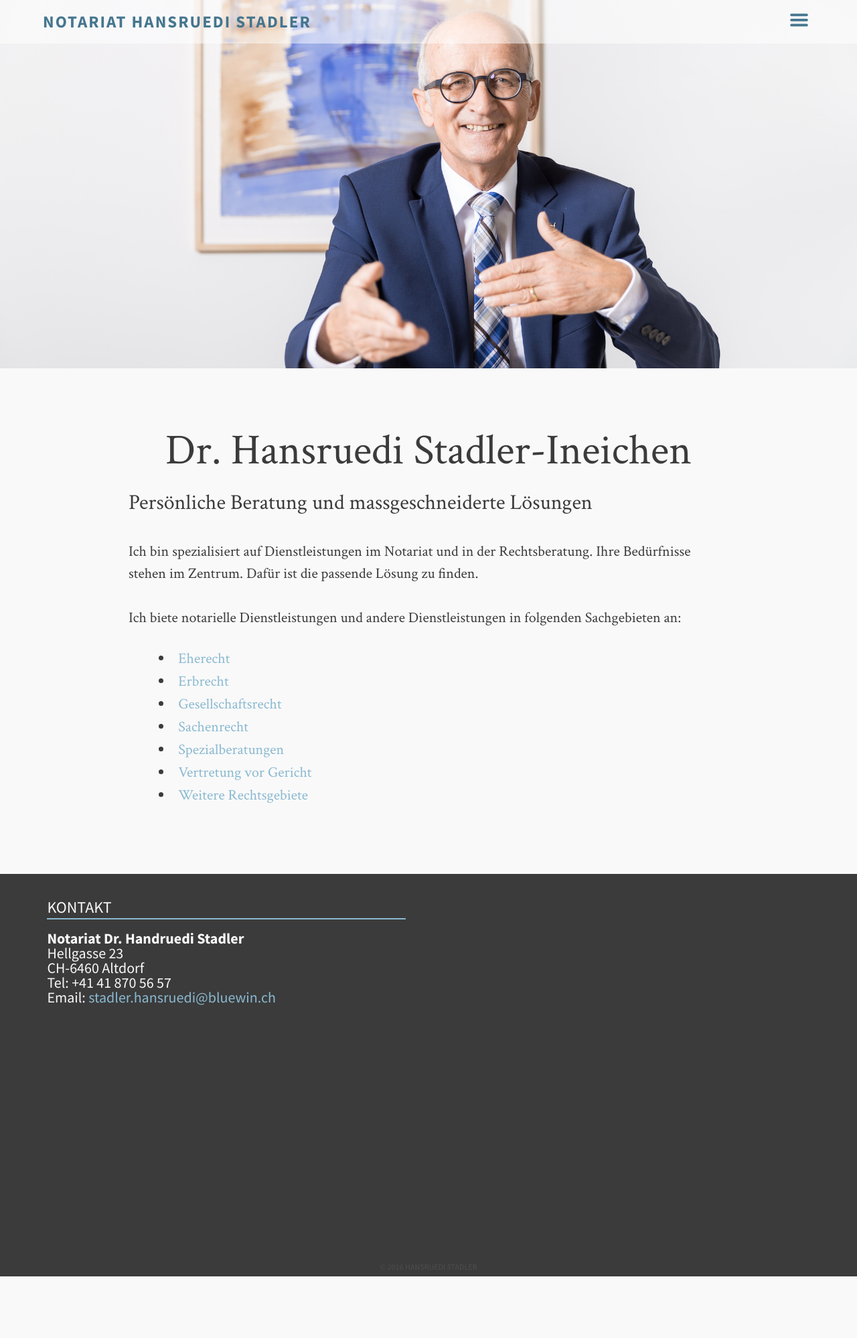
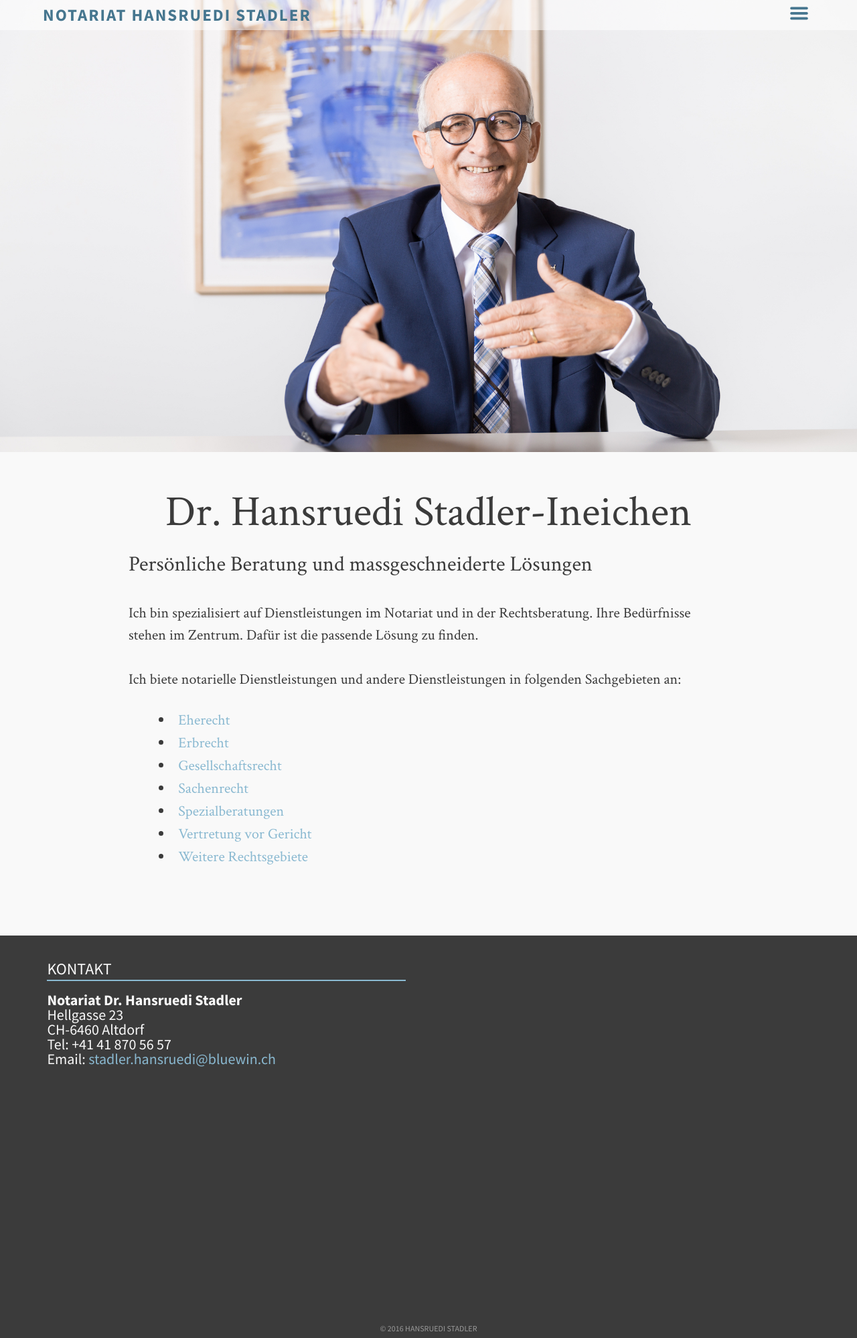
Before and after one commit to HRSnotariat/HRSnotariat.github.io, a Jekyll site: the page built from index.md, in a window 1280 px wide. Shown: the whole page at 67% size. Built offline with Jekyll 4.4.1, drawn with Linux system fonts in a browser that asks for light colours; before the commit the page ends 1906 px from its top, so only the background shows below that.

Commit message:
improve header layout

```diff
--- a/_includes/footer.html
+++ b/_includes/footer.html
@@ -4,11 +4,11 @@
         <div class="address">
             <p class="list-title">Kontakt</p>
             <address>
-               <strong>Notariat Dr. Handruedi Stadler</strong><br/>
+               <strong>Notariat Dr. Hansruedi Stadler</strong><br/>
                Hellgasse 23<br/>
                CH-6460 Altdorf<br/>
                Tel: +41 41 870 56 57<br/>
-               Email: <a href='mailto:{{ site.owner.email }}'> {{ site.owner.email }}</a>
+               Email: <a href='mailto:{{ site.owner.email }}'>{{ site.owner.email }}</a>
             </address>
         </div>
     </aside>
--- a/_sass/_styles.scss
+++ b/_sass/_styles.scss
@@ -172,7 +172,7 @@ input {
 /* Header */
 
 header.site-header {
-  padding: 20px 0;
+  padding: 10px 0;
   position: absolute;
   width: 100%;
   z-index: 5000;
@@ -275,6 +275,7 @@ header.site-header nav ul li a {
       color: $grey-dark;
   }
 }
+
 header.site-header hgroup h1 {
   margin-bottom: 0;
   font-size: $fsp;
@@ -300,7 +301,6 @@ header.site-header hgroup {
   a {
       color: $dark-blue;
       @include transit(all, .2s, ease);
-
       &:hover {
         @include tshd(0, 0, 3px, rgba(255,255,255,.6));
         @include transit(all, .2s, ease);
@@ -308,18 +308,15 @@ header.site-header hgroup {
   }
 }
 
-
 /* Article Stuff */
 .article {
     position: relative;
     margin-bottom: $lh;
-
     .overlay {
         vertical-align: middle;
         min-height: 450px;
-        height: 45vw;
-        width: 100%;
-        max-height: 90%;
+        height: 75vh;
+        width: 100vw;
         position: absolute;
         z-index: 2;
         background: rgba(0,0,0,0);
@@ -327,13 +324,10 @@ header.site-header hgroup {
     .overlay-lighter {
         background: rgba(0,0,0,.1);
     }
-
     .featured-image {
         vertical-align: middle;
-        min-height: 450px;
-        height: 45vw;
-        width: 100%;
-        max-height: 90%;
+        height: 75vh;
+        width: 100vw;
         background-position: center center;
         background-size: cover;
         vertical-align: middle;
@@ -347,10 +341,9 @@ header.site-header hgroup {
             max-height: 90%;
         }
     }
-
     // Header Stuff
     header {
-        margin: (2*$lh) 0 $lh 0;
+        margin: $lh 0 $lh 0;
         hgroup {
             color: $black;
             position: relative;
@@ -371,9 +364,7 @@ header.site-header hgroup {
         }
     }
 }
-
 // Archive Page
-
 .archive {
     @include column(10);
     display: block;
@@ -614,9 +605,9 @@ footer {
         position: absolute;
         bottom: 8px;
         text-transform: uppercase;
-        color: transparentize($white, .9);
+        color: transparentize($white, .5);
         a {
-            color: transparentize($white, .7);
+            color: transparentize($white, .5);
         }
     }
 
@@ -666,7 +657,6 @@ footer {
         min-height: $mapHeight/2;
         max-height: $mapHeight/2;
     }
-
 }
 
 .gm-style-iw * {
--- a/assets/js/map.js
+++ b/assets/js/map.js
@@ -18,12 +18,9 @@ function initialize() {
 
     // To add the marker to the map, call setMap();
     marker.setMap(map);
-
 }
 
-google.maps
-    .event
-    .addDomListener(window, 'load', init);
+google.maps.event.addDomListener(window, 'load', init);
 var map;
 
 function init() {
--- a/assets/js/scripts.js
+++ b/assets/js/scripts.js
@@ -12,18 +12,9 @@ $(document).ready(function() {
     }
   });
 
-
   $('article.post iframe').wrap('<div class="video-container" />');
 
 });
-
-$(document).ready(function() {
-    var vpH = $(window).height();
-    var vH = vpH - 350;
-    $('.overlay').css("height", vH);
-    $('.featured-image').css("height", vH);
-});
-
 
 $(function(){
   $('<img>').attr('src',function(){
@@ -42,21 +33,3 @@ $(function(){
     $('div.overlay').fadeTo("slow", 0.6);
   });
 });
-
-$(function(){
-    $('.post-list li').each(function(i){
-        var t = $(this);
-        setTimeout(function(){ t.addClass('slider'); }, (i+1) * 330);
-    });
-});
-
-function initialize() {
-        var mapCanvas = document.getElementById('map');
-        var mapOptions = {
-          center: new google.maps.LatLng(44.5403, -78.5463),
-          zoom: 8,
-          mapTypeId: google.maps.MapTypeId.ROADMAP
-        }
-        var map = new google.maps.Map(mapCanvas, mapOptions)
-      }
-      google.maps.event.addDomListener(window, 'load', initialize);
```
